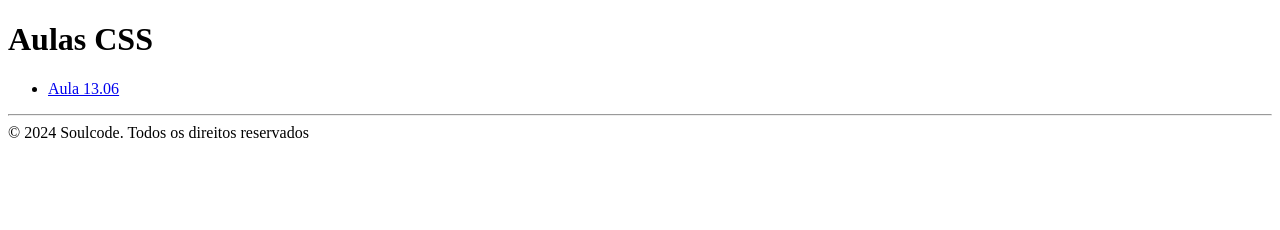
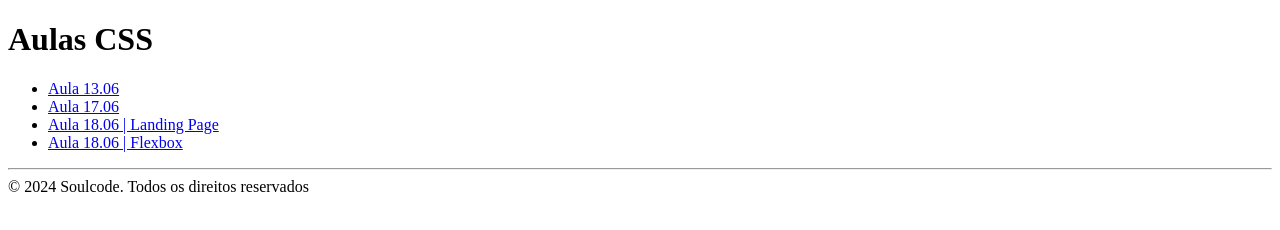
Before and after one commit to almir-soulcode/RN2-CSS, a plain HTML site: page index.html in a window 1280 px wide. Drawn offline with Linux system fonts and the light colour scheme.

Commit message:
index atualizado

```diff
--- a/index.html
+++ b/index.html
@@ -10,6 +10,9 @@
             <nav>
                 <ul>
                     <li><a href="aula1306/index.html">Aula 13.06</a></li>
+                    <li><a href="aula1706/index.html">Aula 17.06</a></li>
+                    <li><a href="aula1806/landing-page.html">Aula 18.06 | Landing Page</a></li>
+                    <li><a href="aula1806/flexbox.html">Aula 18.06 | Flexbox</a></li>
                 </ul>
             </nav>
         </main>
```
